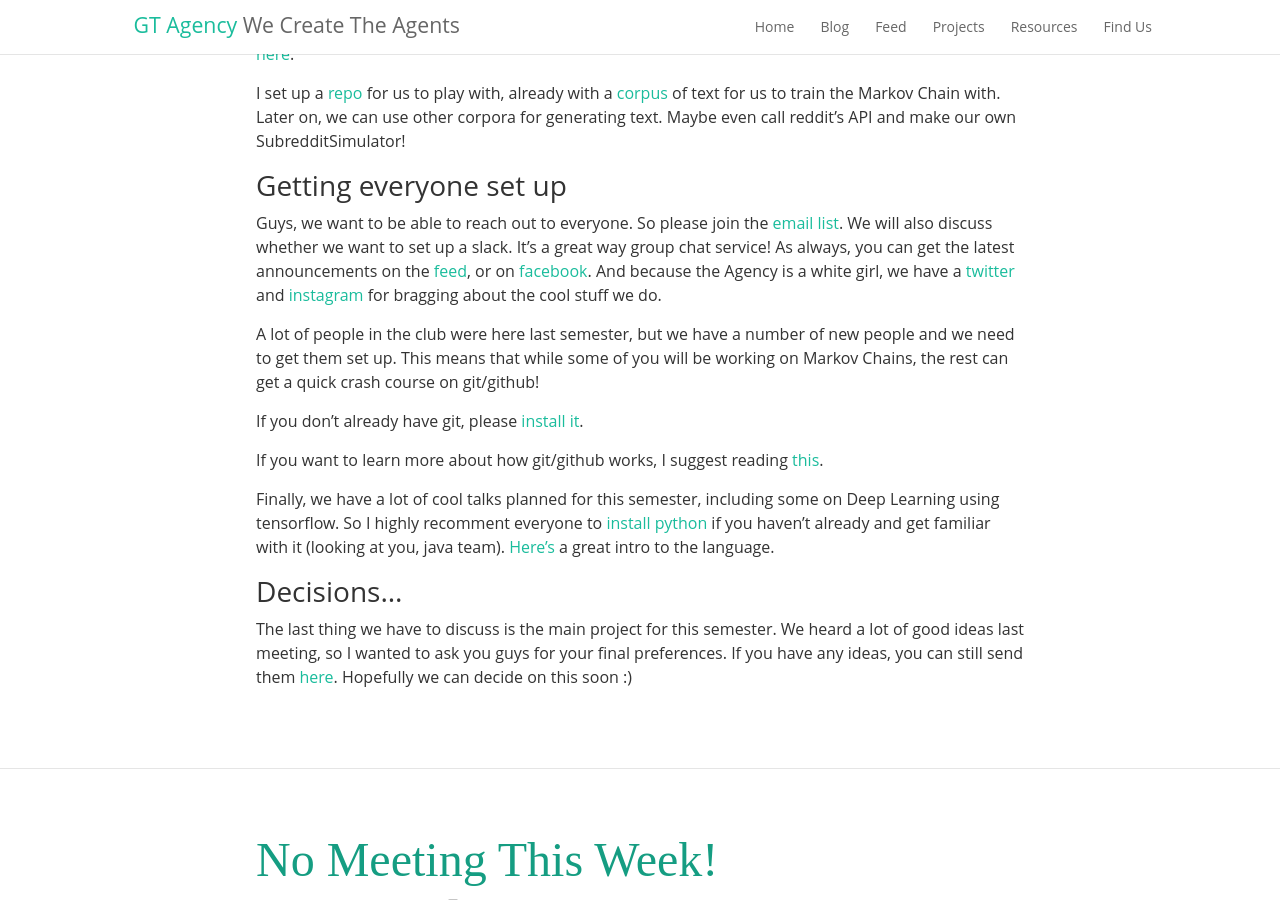
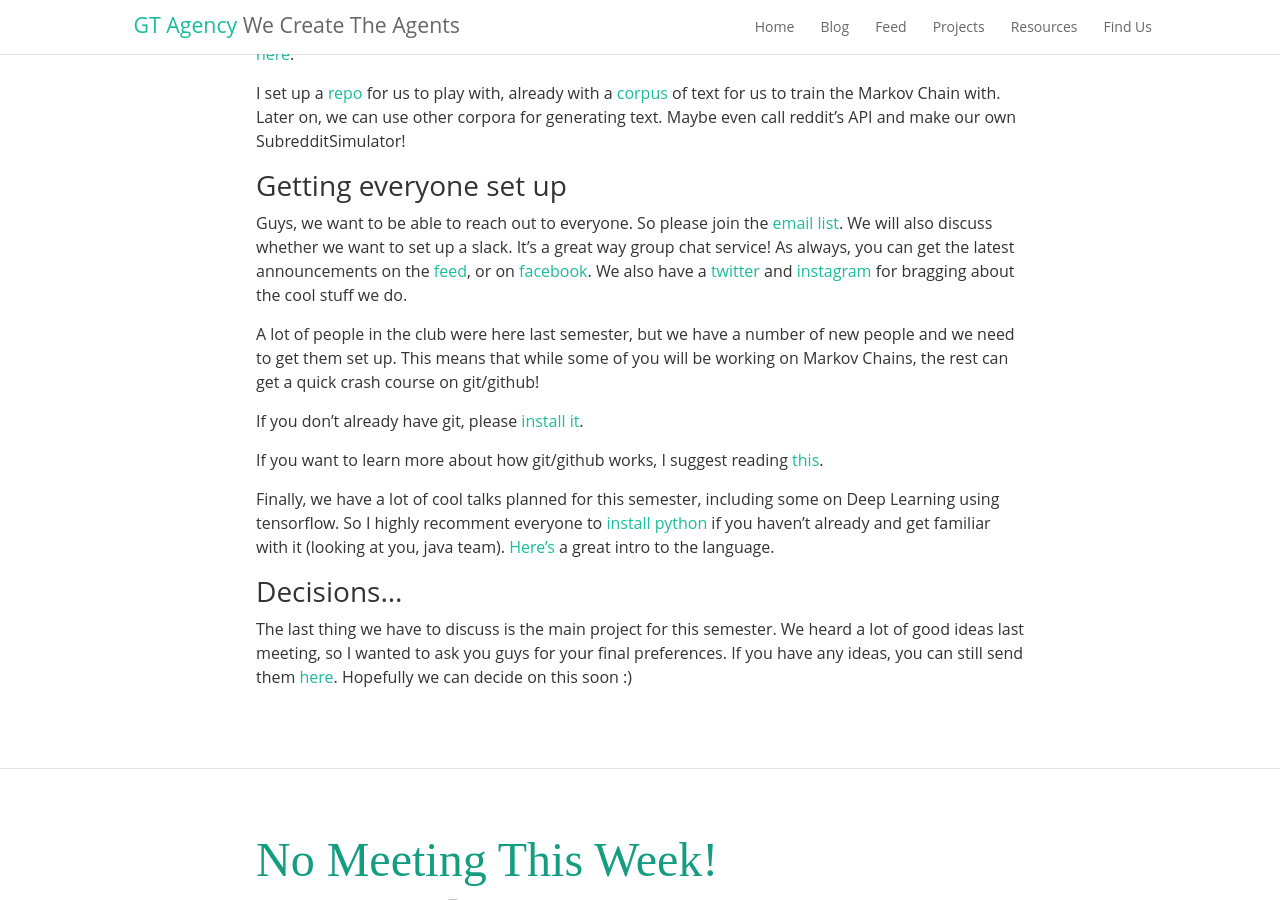
Before and after one commit to gtagency/gtagency.github.com, a Jekyll site: the page built from feed.md, in a window 1280 px wide and 900 px high, scrolled down 1374 px. Built offline with Jekyll 4.4.1, drawn with Linux system fonts in a browser that asks for light colours; nearby versions of some CDN libraries; some web fonts are replaced; Markdown is read by kramdown in place of the engine named in the settings.

Commit message:
the agency is not a white girl

```diff
--- a/_posts/2016-02-02-project-meeting-resources.md
+++ b/_posts/2016-02-02-project-meeting-resources.md
@@ -37,7 +37,7 @@ Later on, we can use other corpora for generating text. Maybe even call reddit's
 ### Getting everyone set up
 
 Guys, we want to be able to reach out to everyone. So please join the [email list](https://docs.google.com/forms/d/1SqYfolQ_c_e_gNINMtI1DxQhLzIC_y_ff_bqt7e5LNo/viewform?c=0&w=1). We will also discuss whether we want to set up a slack. It's a great way group chat service!
-As always, you can get the latest announcements on the [feed](http://gtagency.github.io/Feed), or on [facebook](https://facebook.com/gtagency). And because the Agency is a white girl, we have a [twitter](https://twitter.com/theagencygt) and [instagram](https://instagram.com/theagencygt) for bragging about the cool stuff we do.
+As always, you can get the latest announcements on the [feed](http://gtagency.github.io/Feed), or on [facebook](https://facebook.com/gtagency). We also have a [twitter](https://twitter.com/theagencygt) and [instagram](https://instagram.com/theagencygt) for bragging about the cool stuff we do.
 
 A lot of people in the club were here last semester, but we have a number of new people and we need to get them set up.
 This means that while some of you will be working on Markov Chains, the rest can get a quick crash course on git/github!
```
